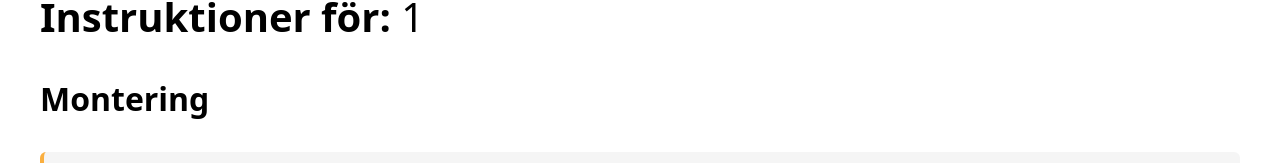
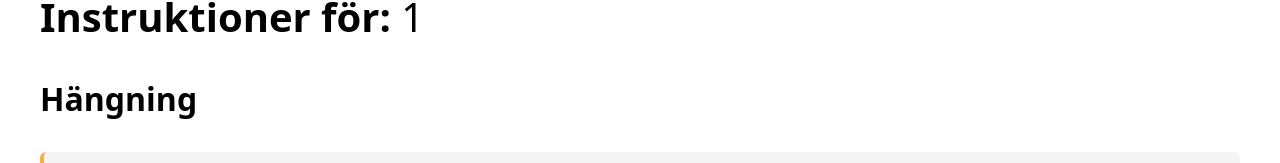
Before and after one commit to zebjos/instruktionssystem-stans, a React (Vite) app: page /instructions/1 in a window 1280 px wide. Shown: the part 180-343 px from the top of the page. Built offline with nearby package versions, Linux system fonts and the light colour scheme; no server answers.

Commit message:
Fixed montering->Hangning

```diff
--- a/src/pages/Instructions.jsx
+++ b/src/pages/Instructions.jsx
@@ -139,7 +139,7 @@ function Instructions() {
       </h2>
 
       <section className="instructions-section">
-        <h3 className="instructions-subtitle">Montering</h3>
+        <h3 className="instructions-subtitle">Hängning</h3>
         <div className="instructions-comment">
           {!isEditingHang && (
             <button
```
